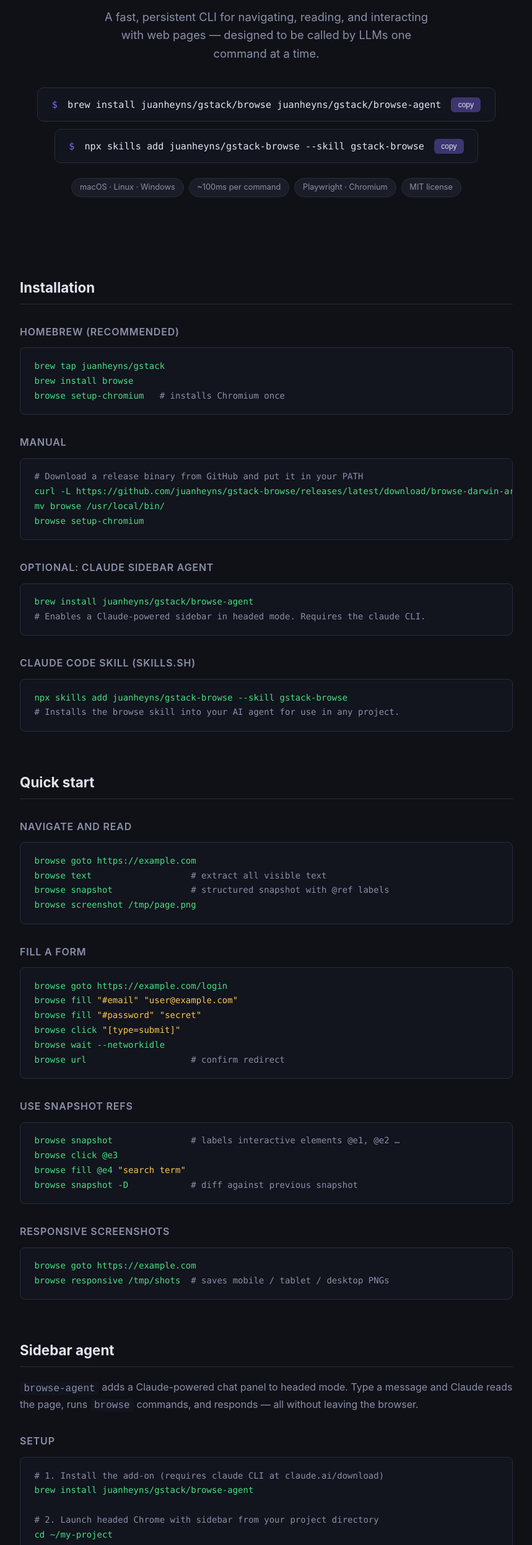
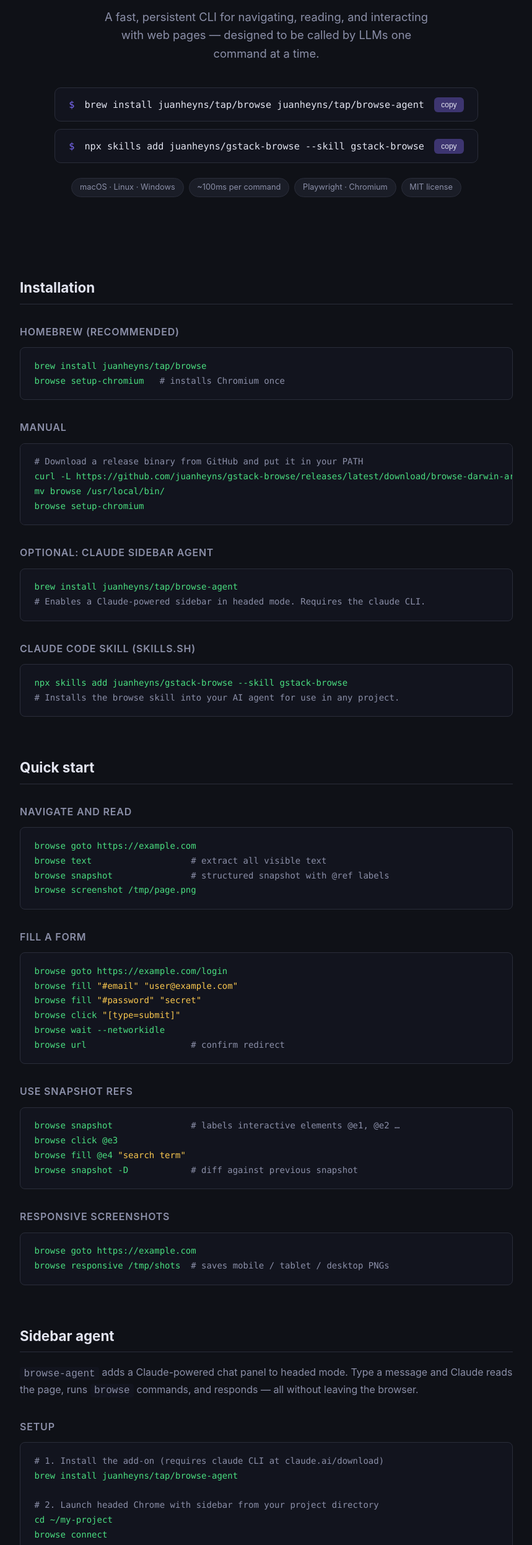
Before and after one commit to juanheyns/gstack-browse, a browser extension: page docs/index.html in a window 1280 px wide. Shown: the part 308-2800 px from the top of the page at 62% size, without its empty margins (210-1069 px from the left). Drawn offline with Linux system fonts and the light colour scheme.

Commit message:
fix: consolidate taps

```diff
--- a/docs/index.html
+++ b/docs/index.html
@@ -228,7 +228,7 @@
 
     <div class="install-box">
       <span class="prompt">$</span>
-      <span class="cmd" id="install-cmd">brew install juanheyns/gstack/browse juanheyns/gstack/browse-agent</span>
+      <span class="cmd" id="install-cmd">brew install juanheyns/tap/browse juanheyns/tap/browse-agent</span>
       <button class="copy-btn" onclick="copyInstall(this)">copy</button>
     </div>
 
@@ -251,8 +251,7 @@
     <h2>Installation</h2>
 
     <h3>Homebrew (recommended)</h3>
-    <pre><span class="cmd">brew tap juanheyns/gstack
-brew install browse
+    <pre><span class="cmd">brew install juanheyns/tap/browse
 browse setup-chromium</span>   <span class="comment"># installs Chromium once</span></pre>
 
     <h3>Manual</h3>
@@ -262,7 +261,7 @@
 browse setup-chromium</span></pre>
 
     <h3>Optional: Claude sidebar agent</h3>
-    <pre><span class="cmd">brew install juanheyns/gstack/browse-agent</span>
+    <pre><span class="cmd">brew install juanheyns/tap/browse-agent</span>
 <span class="comment"># Enables a Claude-powered sidebar in headed mode. Requires the claude CLI.</span></pre>
 
     <h3>Claude Code skill (skills.sh)</h3>
@@ -311,7 +310,7 @@
 
     <h3>Setup</h3>
     <pre><span class="comment"># 1. Install the add-on (requires claude CLI at claude.ai/download)</span>
-<span class="cmd">brew install juanheyns/gstack/browse-agent</span>
+<span class="cmd">brew install juanheyns/tap/browse-agent</span>
 
 <span class="comment"># 2. Launch headed Chrome with sidebar from your project directory</span>
 <span class="cmd">cd ~/my-project
--- a/src/cli.ts
+++ b/src/cli.ts
@@ -697,7 +697,7 @@
         }
       } else {
         console.log('[browse] Sidebar agent not installed. Install browse-agent for Claude integration.');
-        console.log('[browse]   brew install juanheyns/gstack-browse/browse-agent');
+        console.log('[browse]   brew install juanheyns/tap/browse-agent');
       }
 
       const hasAgent = !!agentPath;
@@ -719,7 +719,7 @@
         console.log('       browse snapshot');
       } else {
         console.log('  2. Install browse-agent for Claude chat');
-        console.log('       brew install juanheyns/gstack-browse/browse-agent');
+        console.log('       brew install juanheyns/tap/browse-agent');
         console.log('       Then re-run: browse connect');
         console.log('');
         console.log('  3. Navigate from your terminal');
--- a/src/find-browse.ts
+++ b/src/find-browse.ts
@@ -43,7 +43,7 @@
 function main() {
   const bin = locateBinary();
   if (!bin) {
-    process.stderr.write('ERROR: browse binary not found. Install with: brew install juanheyns/gstack-browse/browse\n');
+    process.stderr.write('ERROR: browse binary not found. Install with: brew install juanheyns/tap/browse\n');
     process.exit(1);
   }
 
```
Also changed, not shown: BROWSER.md (+1 -1 lines), skills/gstack-browse/SKILL.md (+1 -1 lines), .github/workflows/release.yml, README.md.
